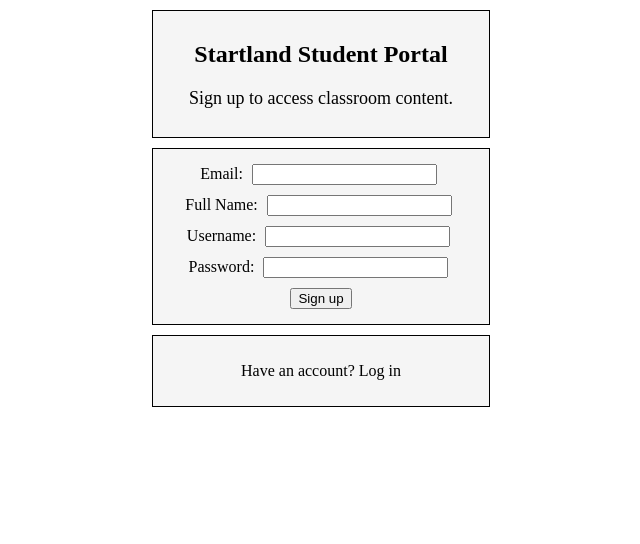
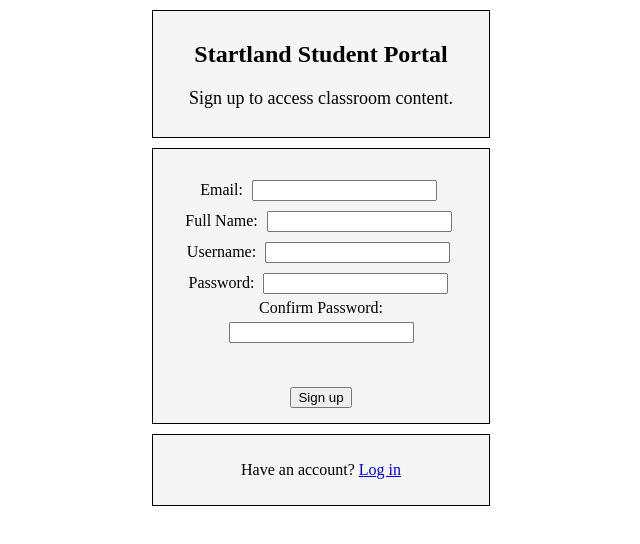
Before and after one commit to LaunchCodeLiftoffProjects/StartlandPortal, an Angular app: page /user-registration in a window 1280 px wide. Shown: the top 544 px of the page, without its empty margins (319-959 px from the left). Built offline with nearby package versions, Linux system fonts and the light colour scheme.

Commit message:
added form validation

```diff
--- a/src/app/app.module.ts
+++ b/src/app/app.module.ts
@@ -1,5 +1,6 @@
 import { BrowserModule } from '@angular/platform-browser';
 import { NgModule } from '@angular/core';
+import { FormsModule }   from '@angular/forms';
 
 import { AppComponent } from './app.component';
 import { AppRoutingModule } from './app-routing.module';
@@ -12,6 +13,7 @@ import { UserRegistrationComponent } from './user-registration/user-registration
   ],
   imports: [
     BrowserModule,
+    FormsModule,
     AppRoutingModule
   ],
   providers: [],
--- a/src/app/user-registration/user-registration.component.css
+++ b/src/app/user-registration/user-registration.component.css
@@ -15,3 +15,7 @@ div {
   #instructions {
       font-size: large;
   }
+
+  .error {
+    color: red;
+  }
--- a/src/app/user-registration/user-registration.component.html
+++ b/src/app/user-registration/user-registration.component.html
@@ -4,13 +4,16 @@
 </div>
 <div style="text-align: center">
     <form>
-        <label>Email: <input class="formInputs" type="text" name="email"/></label><br>
-        <label>Full Name: <input class="formInputs" type="text" name="fullName"/></label><br>
-        <label>Username: <input class="formInputs" type="text" name="username"/></label><br>
-        <label>Password: <input class="formInputs" type="password" name="password"/></label><br>
-        <button class="formInputs">Sign up</button>
+        <p class="error">{{fieldErrorMessage}}</p>
+        <label>Email: <input #emailAddress class="formInputs" type="email" name="emailAddress"/></label><br>
+        <label>Full Name: <input #fullName class="formInputs" type="text" name="fullName"/></label><br>
+        <label>Username: <input #username class="formInputs" type="text" name="username"/></label><br>
+        <label>Password: <input #password class="formInputs" type="password" name="password"/></label><br>
+        <label>Confirm Password: <input #verifyPassword class="formInputs" type="password" name="verifyPassword"/></label>
+        <p class="error">{{passwordErrorMessage}}</p><br>
+        <button (click)='validateInput(emailAddress.value, fullName.value, username.value, password.value, verifyPassword.value)' class="formInputs">Sign up</button>
     </form>
 </div>
 <div style="text-align: center">
-    <p>Have an account? Log in</p>
+    <p>Have an account? <a routerLink="/log-in">Log in</a></p>
 </div>
--- a/src/app/user-registration/user-registration.component.ts
+++ b/src/app/user-registration/user-registration.component.ts
@@ -6,10 +6,25 @@ import { Component, OnInit } from '@angular/core';
   styleUrls: ['./user-registration.component.css']
 })
 export class UserRegistrationComponent implements OnInit {
+  fieldErrorMessage = "";
+  passwordErrorMessage = "";
 
   constructor() { }
 
   ngOnInit() {
   }
 
+  validateInput (email: string, fullName: string, username: string, password: string, verifyPassword: string) {
+    if (email == '' || fullName == '' || username == '' || password == '' || verifyPassword == ''){
+      this.fieldErrorMessage = "ALL FIELDS REQUIRED!";
+    } else {
+      this.fieldErrorMessage = "";
+    }
+    if (password != verifyPassword){
+      this.passwordErrorMessage = "PASSWORDS MUST MATCH!";
+    } else {
+      this.passwordErrorMessage = "";
+    }
+  }
+
 }
```
